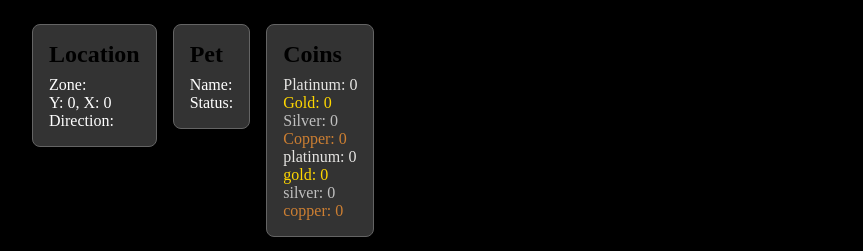
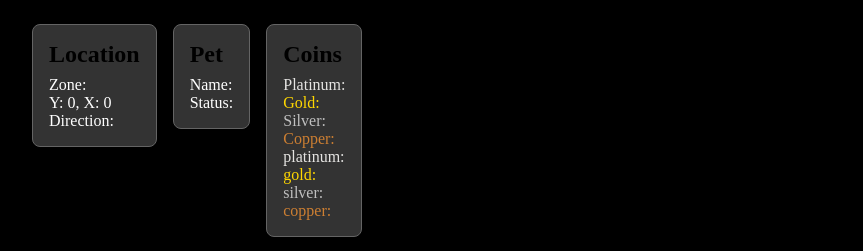
Before and after one commit to jake-edel/EQParser, a Vue app: page / in a window 1280 px wide. Shown: the top 251 px of the page, without its empty margins (208-1071 px from the left). Built offline with nearby package versions, Linux system fonts and the light colour scheme; no server answers.

Commit message:
fix coin loot mechanism

```diff
--- a/client/src/components/CoinCounter.vue
+++ b/client/src/components/CoinCounter.vue
@@ -2,23 +2,23 @@
   <div class="card">
     <h2>Coins</h2>
     <div>
-      <div id="coin-platinum">Platinum: 0</div>
-      <div id="coin-gold">Gold: 0</div>
-      <div id="coin-silver">Silver: 0</div>
-      <div id="coin-copper">Copper: 0</div>
-      <div id="total-coin-platinum">platinum: 0</div>
-      <div id="total-coin-gold">gold: 0</div>
-      <div id="total-coin-silver">silver: 0</div>
-      <div id="total-coin-copper">copper: 0</div>
+      <div id="coin-platinum">Platinum: {{ coinLoot.received.platinum }}</div>
+      <div id="coin-gold">Gold: {{ coinLoot.received.gold }}</div>
+      <div id="coin-silver">Silver: {{ coinLoot.received.silver }}</div>
+      <div id="coin-copper">Copper: {{ coinLoot.received.copper }}</div>
+      <div id="total-coin-platinum">platinum: {{ coinLoot.total.platinum }}</div>
+      <div id="total-coin-gold">gold: {{ coinLoot.total.gold }}</div>
+      <div id="total-coin-silver">silver: {{ coinLoot.total.silver }}</div>
+      <div id="total-coin-copper">copper: {{ coinLoot.total.copper }}</div>
     </div>
   </div>
 </template>
 
-<script>
+<script setup>
 import { ref } from 'vue';
 import useWebSocket from '../composables/useWebSocket';
 
-const coinLoot = ref({ total: {}, received: {} });
+const coinLoot = ref({ total: {}, received: {}});
 
 const socketListeners = [
   { 'coinLoot': (message) => { coinLoot.value = message; } }
```
Also changed, not shown: 2 other files (tests, documents, lock files or other folders).
